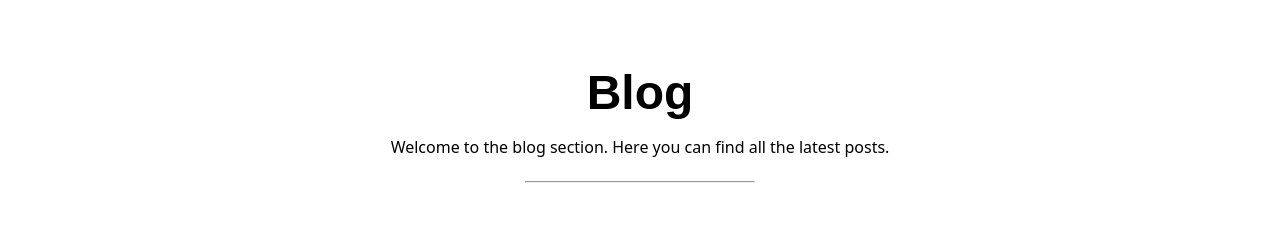
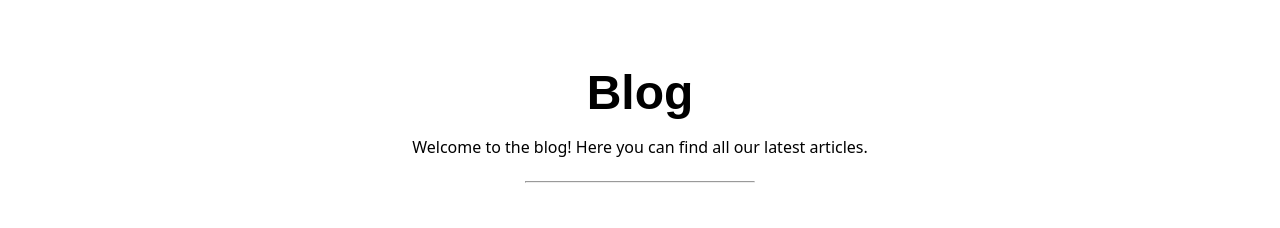
Before and after one commit to PullRequestTimeout/quill-blog, a SvelteKit app: page /blog in a window 1280 px wide. Shown: the top 228 px of the page. Built offline with nearby package versions, Linux system fonts and the light colour scheme; no server answers; the database is empty.

Commit message:
:recycle: Sort posts by most recent

```diff
--- a/src/routes/blog/+page.svelte
+++ b/src/routes/blog/+page.svelte
@@ -2,9 +2,11 @@
 	// Import blog posts
 	import type { PageData } from "./$types";
 	const { data }: { data: PageData } = $props();
+	import type { BlogPost } from "$lib/components/blog/blogOutput.svelte";
 
 	// Import utils
 	import { formatDate } from "$lib/utils/formatDate";
+	const blogPostsArr = data.publishedBlogPosts.sort((a: BlogPost, b: BlogPost) => b.date.localeCompare(a.date));
 </script>
 
 <svelte:head>
@@ -14,15 +16,17 @@
 <main>
 	<section class="blog-header">
 		<h1>Blog</h1>
-		<p>Welcome to the blog section. Here you can find all the latest posts.</p>
+		<p>Welcome to the blog! Here you can find all our latest articles.</p>
 		<hr />
 	</section>
 	<section>
 		<h2>Latest Articles</h2>
 		<div class="blog-posts-container">
-			{#each data.publishedBlogPosts as post}
+			{#each blogPostsArr as post}
 				<div class="blog-card surface">
-					<!-- <img src={post.cardImage} alt={post.title} /> -->
+					{#if post.heroImage}
+						<img src={post.heroImage} alt={`${post.title} hero image`} />
+					{/if}
 					<div>
 						<p>{post.author} — <span>{formatDate(post.date)}</span></p>
 					</div>
```
